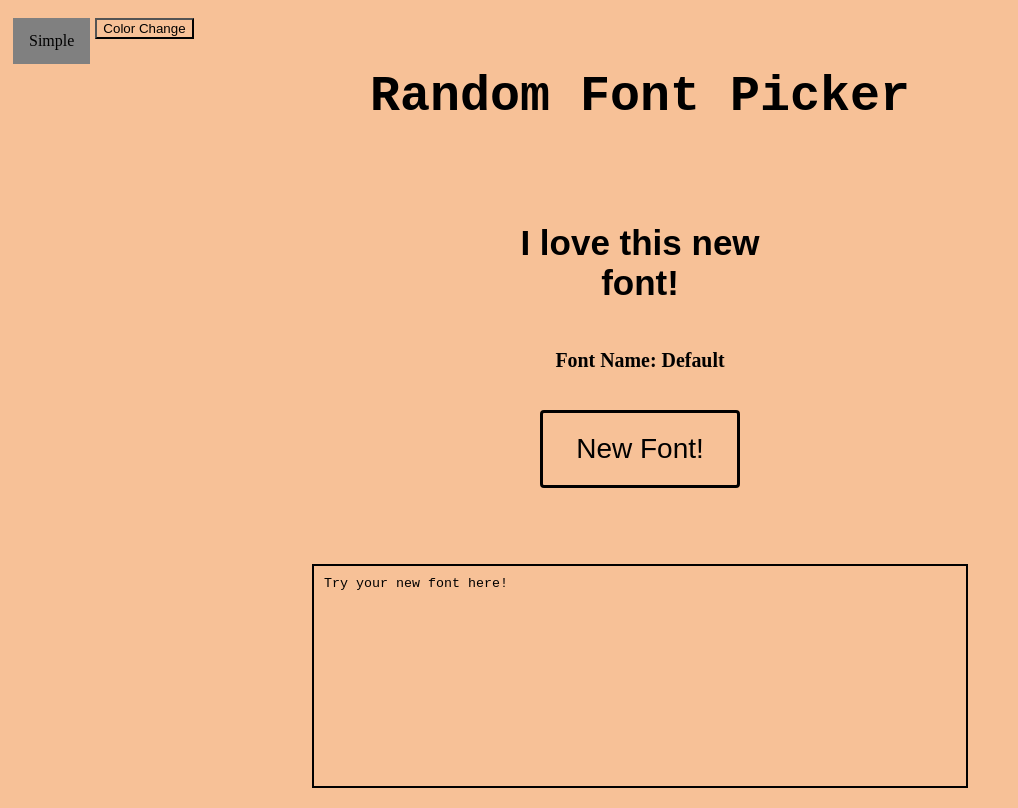
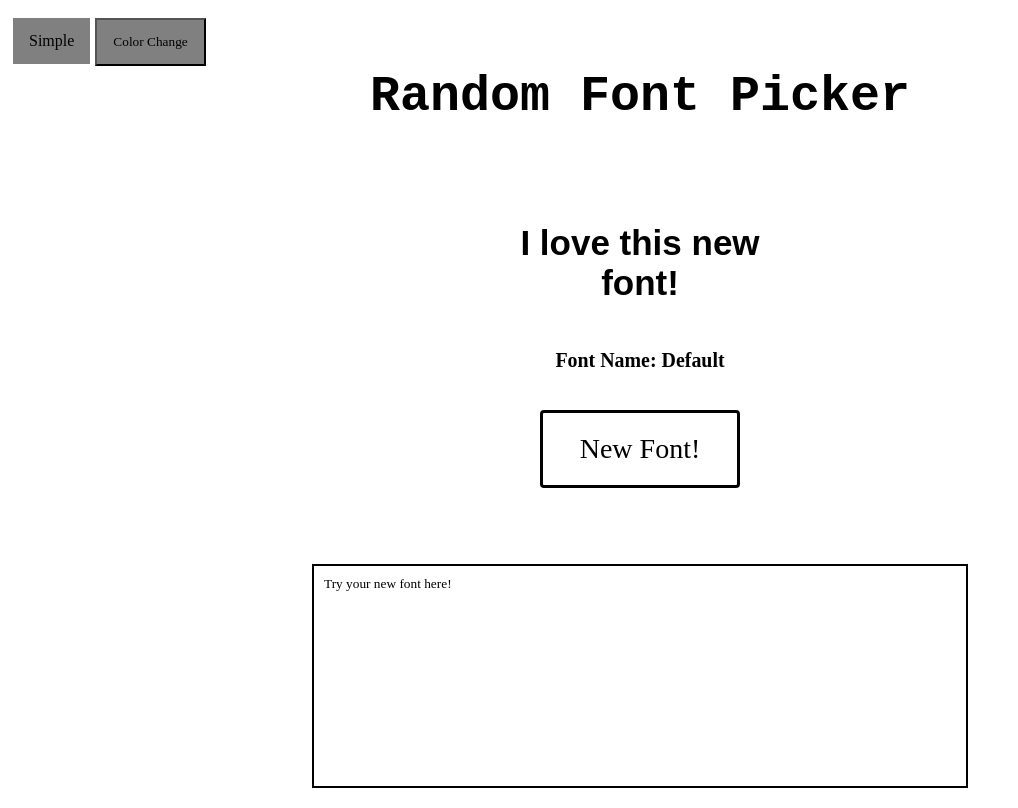
Before and after one commit to nmahler1240/FontPicker, a plain HTML site: page index.html in a window 1280 px wide. Shown: the whole page, without its empty margins (0-1018 px from the left). Drawn offline with Linux system fonts and the light colour scheme.

Commit message:
Update styles.css

```diff
--- a/styles.css
+++ b/styles.css
@@ -1,6 +1,7 @@
 
 *{
-background-color: #f7c197;
+  background-color: inherit;
+font-family: inherit;
 }
 ul {
   list-style-type: none;
@@ -104,4 +105,15 @@ li {
    resize: none;
    display: flex;
    align-items: center;
+   font-family: monospace
+   font-size: 20px;
  }
+#btn2 {
+  background-color: grey;
+  color: black;
+  display: inline-block;
+  text-align: center;
+  padding: 14px 16px;
+  text-decoration: none
+
+}
```
